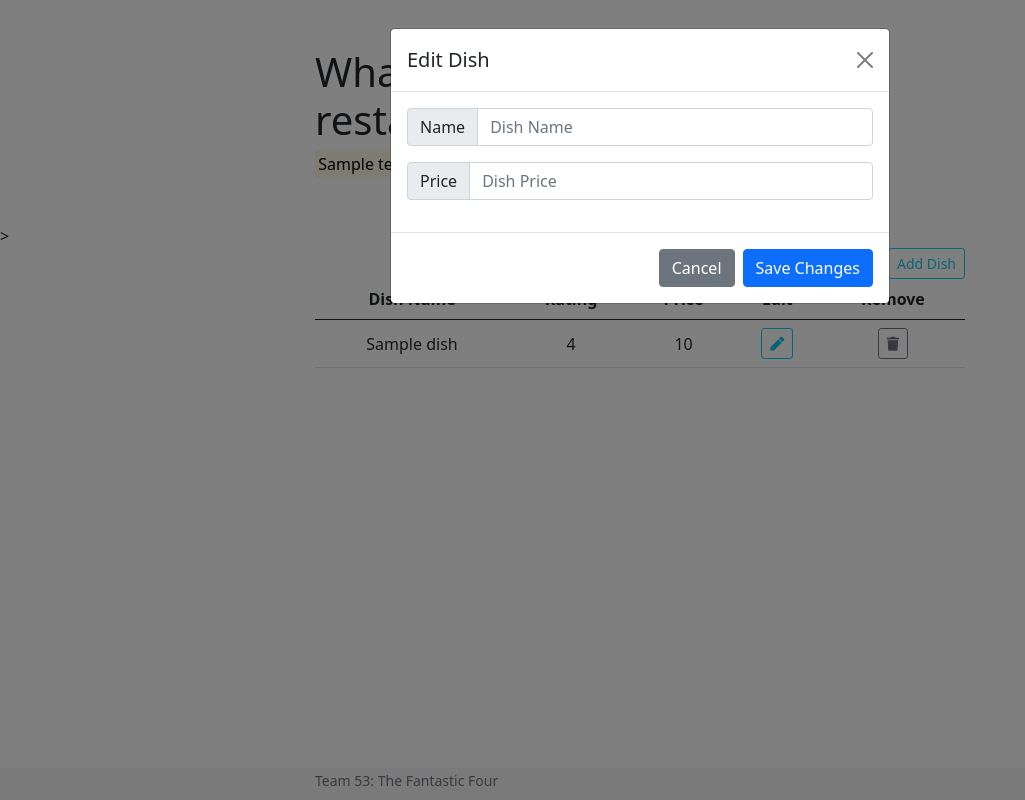
After one commit to AB152/Database_Final_Project, a Flask app: template app/templates/menu.html in a window 1280 px wide, after a click that opens the changed part. The commit adds this page. Shown: the whole page, without its empty margins (0-1025 px from the left). Run offline with Flask 2, Linux system fonts and the light colour scheme; the template is opened without the code that fills it: most values are stand-ins (such as "Sample title", 1, 10 or a date in 2020).

Commit message:
Restaurant menus, routing QOL, dish removal needs fixing

```diff
--- /dev/null
+++ b/app/static/script/menuModal.js
@@ -0,0 +1,20 @@
+$(document).ready(function () {
+    // example: https://getbootstrap.com/docs/4.2/components/modal/
+    // Remove dish
+    $('.remove').click(function () {
+        const remove = $(this)
+        console.log(remove);
+        $.ajax({
+            type: 'POST',
+            url: '/restaurant/' + remove.data('restid') + '/delete/' + remove.data('source'),
+            success: function (res) {
+                console.log(res.response)
+                location.reload();
+            },
+            error: function () {
+                console.log('Error');
+            }
+        });
+    });
+
+});
--- /dev/null
+++ b/app/templates/menu.html
@@ -0,0 +1,133 @@
+<!DOCTYPE html>
+
+<html>
+    <head>
+        <title>What's Good Here</title>
+
+        <meta charset="utf-8">
+        <meta name="viewport" content="width=device-width, initial-scale=1">
+
+        <link rel="icon" href="{{ url_for('static', filename='img/cs.ico') }}">
+        <link href="https://cdn.jsdelivr.net/npm/bootstrap@5.0.0-beta2/dist/css/bootstrap.min.css" rel="stylesheet"
+        integrity="sha384-BmbxuPwQa2lc/FVzBcNJ7UAyJxM6wuqIj61tLrc4wSX0szH/Ev+nYRRuWlolflfl" crossorigin="anonymous">
+
+        <link rel="stylesheet" href="https://cdnjs.cloudflare.com/ajax/libs/font-awesome/5.15.3/css/all.css">
+        <link rel="stylesheet" href="{{ url_for('static', filename='styles/custom.css') }}">
+
+    </head>
+
+    <body>
+
+    <main role="main" class="container extra-bottom">
+      <h1 class="mt-5">What's Good at {{restaurant.RestaurantName}}?</h1>
+      <p><mark>{{restaurant.Address}}</mark></p>
+    </main>
+
+    <!-- New Dish Button -->>
+    <div class="container">
+
+        <!-- Button trigger modal -->
+        <div style="text-align: right;">
+        <button type="button" class="btn btn-outline-info btn-sm" data-bs-toggle="modal" data-bs-target="#restaurant-modal" data-source="New Dish">Add Dish</button>
+        </div>
+
+        <form id="dish-form" action="{{url_for('create')}}" method="POST">
+            <div class="modal fade" id="dish-modal" tabindex="-1" aria-labelledby="Label" aria-hidden="true">
+            <div class="modal-dialog">
+                <div class="modal-content">
+                <div class="modal-header">
+                    <h5 class="modal-title" id="Label">Add a Dish</h5>
+                    <button type="button" class="btn-close" data-bs-dismiss="modal" aria-label="Close"></button>
+                </div>
+
+                <div class="modal-body">
+                    <div class="input-group mb-3">
+                        <span class="input-group-text" id="dish-form-display-name">Name</span>
+                        <input type="text" class="form-control" name="dish-name" placeholder="Dish Name" aria-label="dish-name" aria-describedby="basic-addon1">
+                    </div>
+                    <div class="input-group mb-3">
+                        <span class="input-group-text" id="dish-form-display-price">Price</span>
+                        <input type="text" class="form-control" name="dish-price" placeholder="Dish Price" aria-label="dish-price" aria-describedby="basic-addon1">
+                    </div>
+                </div>
+                <div class="modal-footer">
+                    <button type="button" class="btn btn-secondary" data-bs-dismiss="modal">Cancel</button>
+                    <button value="Submit" class="btn btn-primary" type="submit" name="submit-add">Save Changes</button>
+                </div>
+                </div>
+            </div>
+            </div>
+        </form>
+
+    </div>
+
+    <!-- Dish Table -->
+    <div class="container table-responsive">
+    <table class="table">
+        <thead>
+        <tr>
+            <th class="dish">Dish Name</th>
+            <th class="rating">Rating</th>
+            <th class="price">Price</th>
+            <th class="edit">Edit</th>
+            <th class="remove">Remove</th>
+        </tr>
+        </thead>
+
+        <tbody>
+        {% for dish in dishes %}
+            <tr>
+                <td>{{dish.DishName}}</td>
+                <td>{{dish.AvgRating}}</td>
+                <td>{{dish.Price}}</td>
+
+                <td><button type="button" class="btn btn-outline-info btn-sm" data-bs-toggle="modal" data-bs-target="#dish-edit-modal-{{dish.DishID}}" data-source="{{dish.DishID}}" data-contentName="{{dish.DishName}}"><i class="fa fa-pen fa-1" aria-hidden="true"></i></button></td>
+
+                    <form id="dish-edit-form-{{dish.DishID}}" action="{{url_for('update_dish', restaurant_id=restaurant.RestaurantID, dish_id=dish.DishID)}}" method="POST">
+                        <div class="modal fade" id="dish-edit-modal-{{dish.DishID}}" tabindex="-1" aria-labelledby="Label" aria-hidden="true">
+                        <div class="modal-dialog">
+                            <div class="modal-content">
+                            <div class="modal-header">
+                                <h5 class="modal-title" id="Label">Edit Dish</h5>
+                                <button type="button" class="btn-close" data-bs-dismiss="modal" aria-label="Close"></button>
+                            </div>
+
+                            <div class="modal-body">
+                                <div class="input-group mb-3">
+                                    <span class="input-group-text" id="dish-form-display-name">Name</span>
+                                    <input type="text" class="form-control" name="dish-name" placeholder="Dish Name" aria-label="dish-name" aria-describedby="basic-addon1">
+                                </div>
+                                <div class="input-group mb-3">
+                                    <span class="input-group-text" id="dish-form-display-price">Price</span>
+                                    <input type="text" class="form-control" name="dish-price" placeholder="Dish Price" aria-label="dish-price" aria-describedby="basic-addon1">
+                                </div>
+                            </div>
+                            <div class="modal-footer">
+                                <button type="button" class="btn btn-secondary" data-bs-dismiss="modal">Cancel</button>
+                                <button value="Submit" class="btn btn-primary" type="submit" name="submit-edit">Save Changes</button>
+                            </div>
+                            </div>
+                        </div>
+                        </div>
+                    </form>
+                <td><button class="btn btn-outline-secondary btn-sm remove" data-source="{{dish.DishID}}" data-restid="{{restaurant.RestaurantID}}" type="button"><i class="fa fa-trash fa-1" aria-hidden="true"></i></button></td>
+            </tr>
+        {% endfor %}
+
+        </tbody>
+    </table>
+    </div>
+
+    <footer class="footer">
+      <div class="container">
+            <p class="text-muted"><small>Team 53: The Fantastic Four</small></p>
+      </div>
+    </footer>
+  </body>
+
+    <script src="https://ajax.googleapis.com/ajax/libs/jquery/3.6.0/jquery.min.js"></script>
+    <script src="https://cdn.jsdelivr.net/npm/bootstrap@5.0.0-beta2/dist/js/bootstrap.bundle.min.js"
+        integrity="sha384-b5kHyXgcpbZJO/tY9Ul7kGkf1S0CWuKcCD38l8YkeH8z8QjE0GmW1gYU5S9FOnJ0" crossorigin="anonymous"></script>
+    <script src="{{ url_for('static', filename='script/menuModal.js') }}"></script>
+
+</html>
```
Also changed, not shown: app/database.py (+26 -1 lines), app/routes.py (+37 -15 lines), app/static/script/modal.js (+0 -61 lines), app/templates/index.html (+8 -33 lines).
